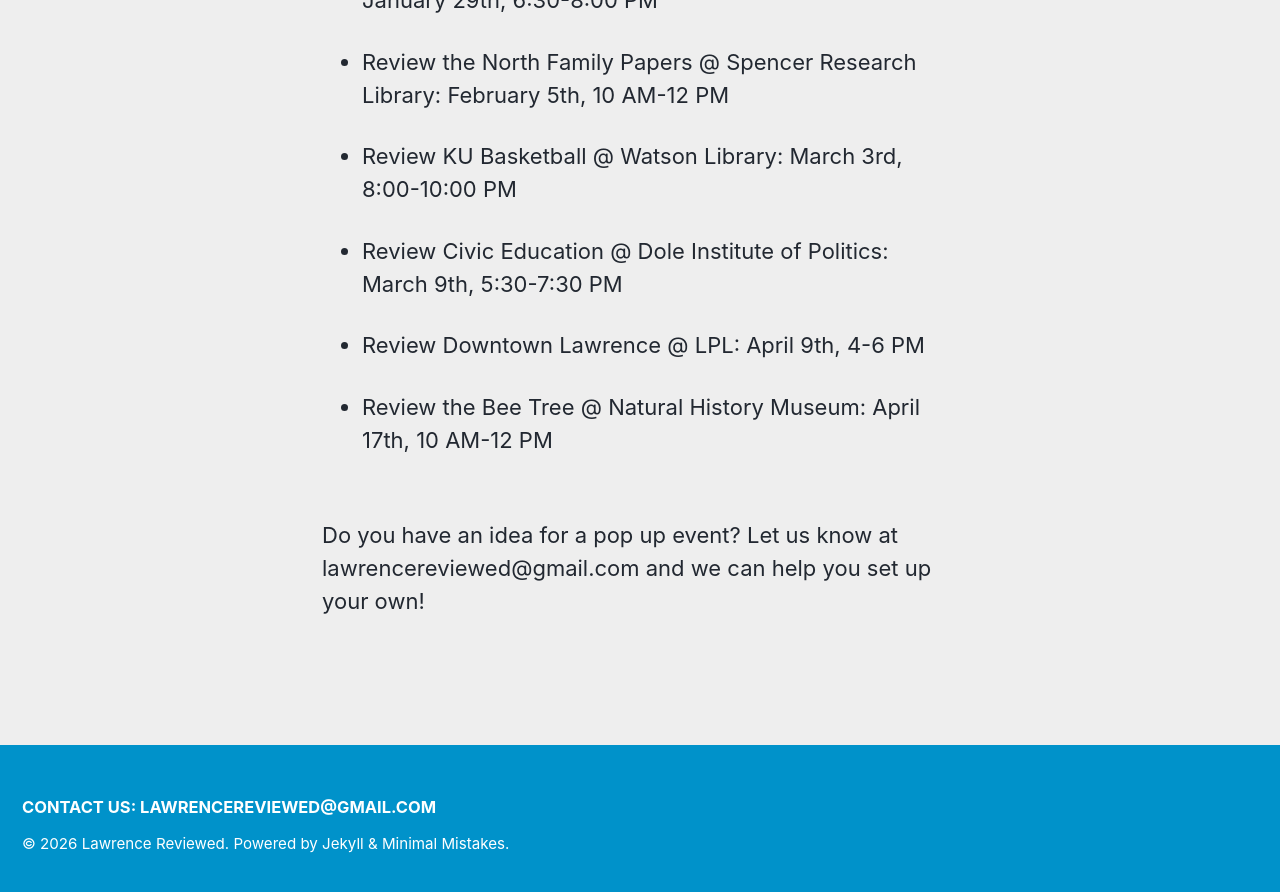
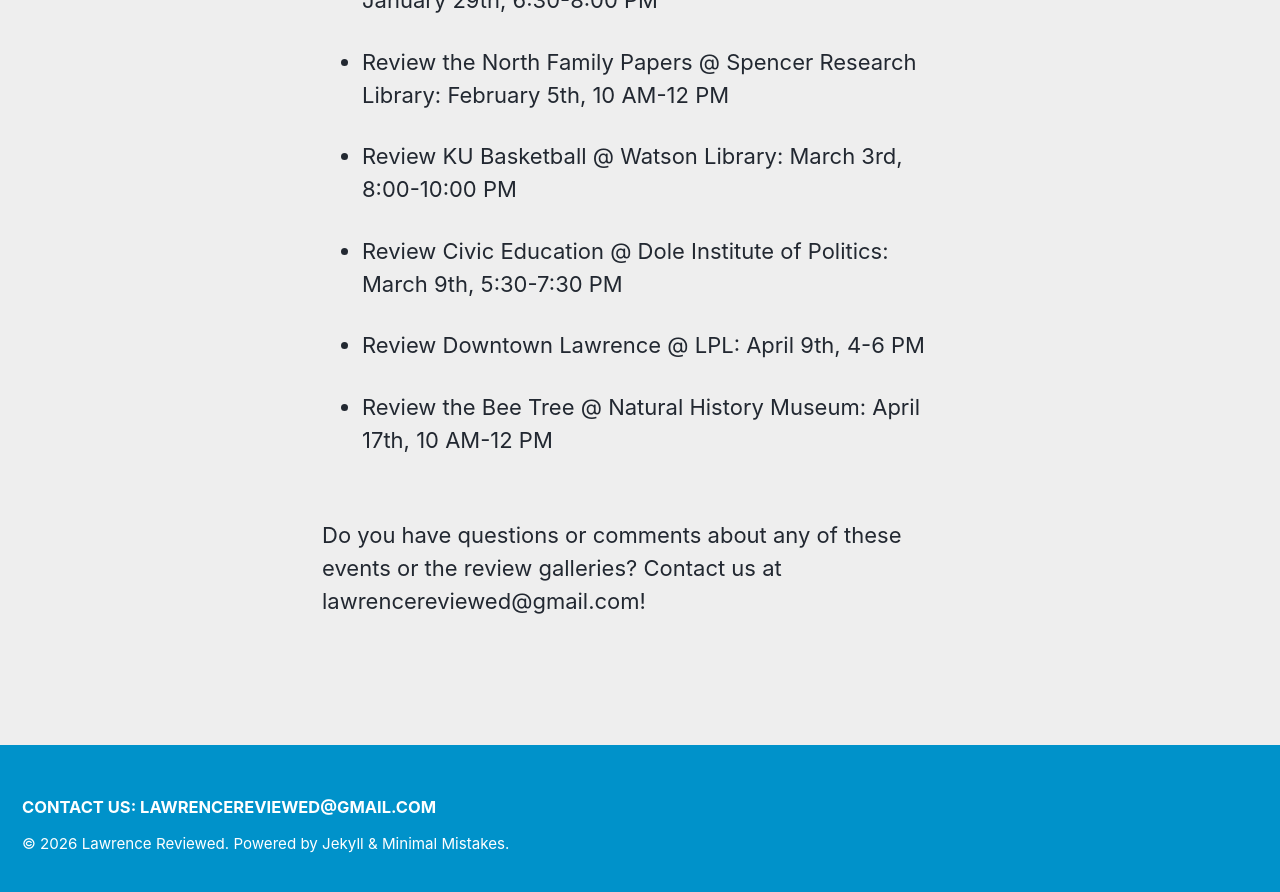
Before and after one commit to idrhku/lawrence-reviewed, a Jekyll site: the page built from _pages/pop-ups.md, in a window 1280 px wide and 900 px high, scrolled down 1050 px. Shown: the top 892 px of the window. Built offline with Jekyll 4.4.1, drawn with Linux system fonts in a browser that asks for light colours; cached includes are drawn as plain includes.

Commit message:
Revise contact details for pop-up event inquiries
Updated contact information for event inquiries.

```diff
--- a/_pages/pop-ups.md
+++ b/_pages/pop-ups.md
@@ -37,4 +37,4 @@
 - Review the Bee Tree @ Natural History Museum: April 17th, 10 AM-12 PM
 
 <br>
-Do you have an idea for a pop up event? Let us know at lawrencereviewed@gmail.com and we can help you set up your own!
+Do you have questions or comments about any of these events or the review galleries? Contact us at lawrencereviewed@gmail.com!
```
